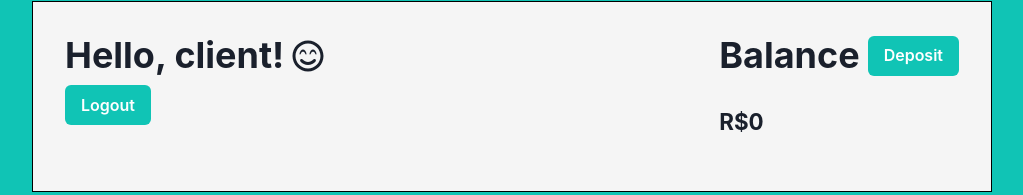
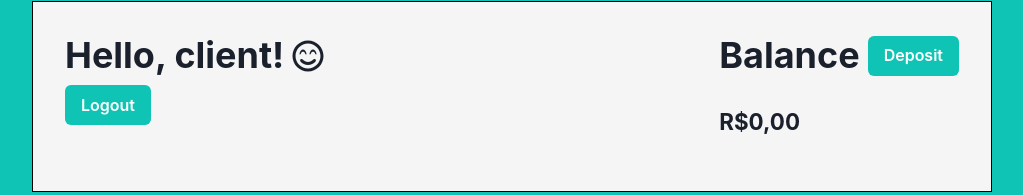
Before and after one commit to dashartt/transfer-money, a React (Vite) app in the folder frontend/: page / in a window 1280 px wide. Shown: the part 159-354 px from the top of the page, without its empty margins (128-1151 px from the left). Built offline with nearby package versions, Linux system fonts and the light colour scheme.

Commit message:
feat: :sparkles: format balance amount

```diff
--- a/frontend/src/components/balance/Balance.tsx
+++ b/frontend/src/components/balance/Balance.tsx
@@ -4,6 +4,7 @@ import { useRecoilState } from 'recoil';
 
 import { balanceState } from '../../recoil/atoms';
 import { AuthedUserDTO } from '../../types/RequestData';
+import formatValue from '../../utils/formatValue';
 import LocalStorage from '../../utils/LocalStorage';
 import Deposit from './Deposit';
 
@@ -25,7 +26,7 @@ export default function Balance() {
           <Deposit />
         </HStack>
         <Text alignSelf="flex-start" fontSize="1.4rem" fontWeight="bold">
-          {`R$${balance}`}
+          {`R$${formatValue(balance)}`}
         </Text>
       </VStack>
     </Box>
```
